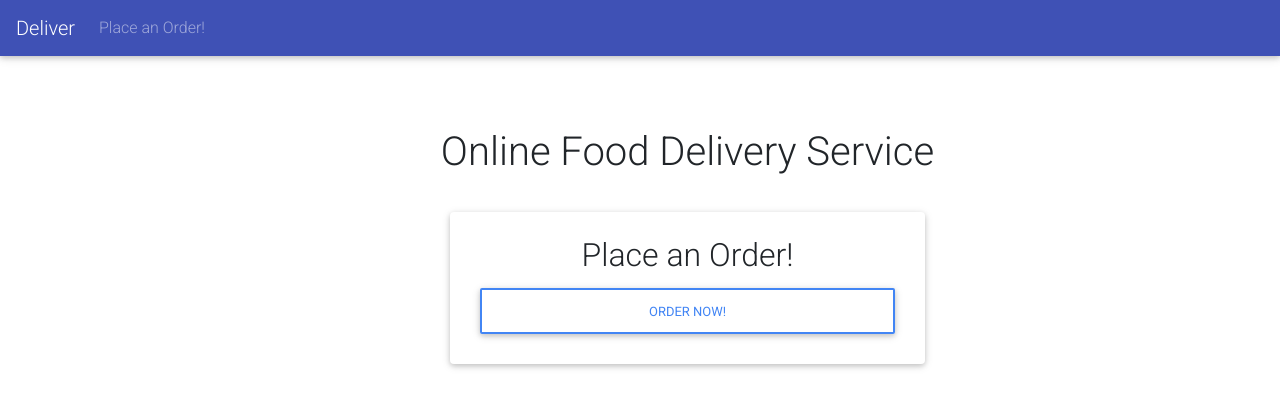
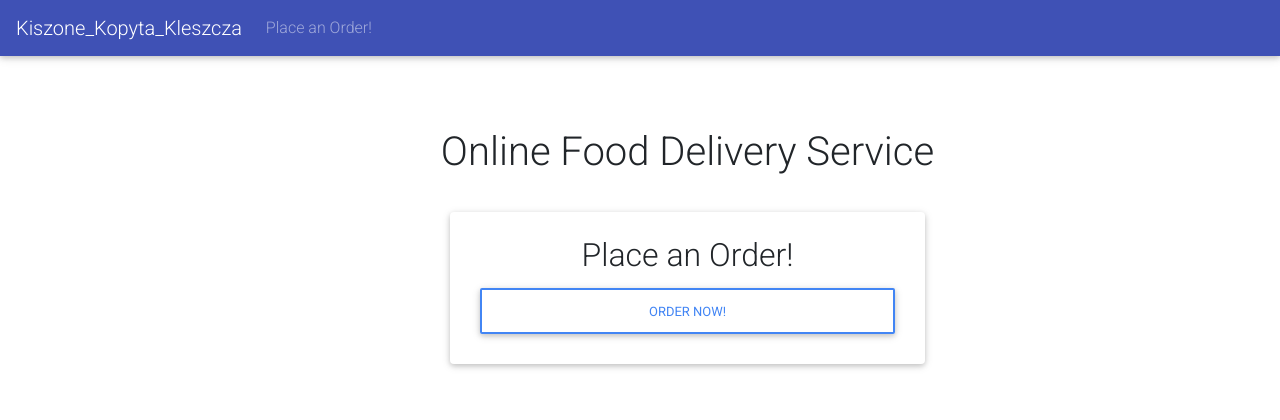
Before and after one commit to IdiotaInformatyk/Kiszone_Kopyta_Kleszcza, a Django app: page / in a window 1280 px wide. Shown: the top 420 px of the page. Run offline with Django 4.2, Linux system fonts and the light colour scheme; some libraries are stand-ins or nearby versions.

Commit message:
Dokonanie końcowych poprawek i naprawienie opcji menu

```diff
--- a/home/templates/home/navigation.html
+++ b/home/templates/home/navigation.html
@@ -1,5 +1,5 @@
 <nav class="navbar navbar-expand-lg navbar-dark indigo">
-  <a class="navbar-brand" href="{% url 'index' %}">Deliver</a>
+  <a class="navbar-brand" href="{% url 'index' %}">Kiszone_Kopyta_Kleszcza</a>
   <button class="navbar-toggler" type="button" data-toggle="collapse" data-target="#navbarNav" aria-controls="navbarNav" aria-expanded="false" aria-label="Toggle navigation">
     <span class="navbar-toggler-icon"></span>
   </button>
```
Also changed, not shown: db.sqlite3.
